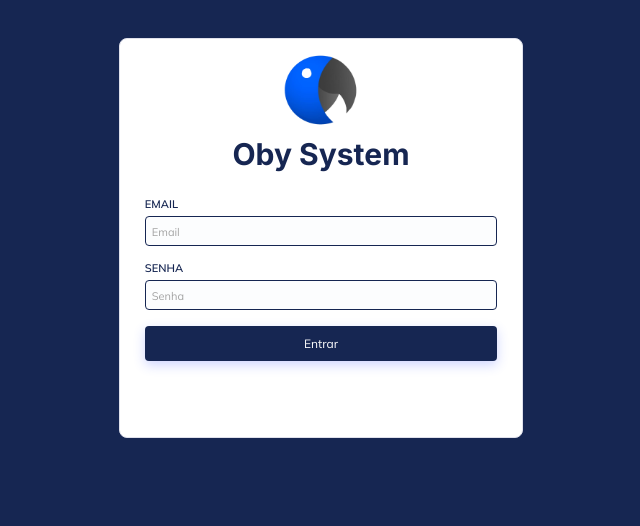
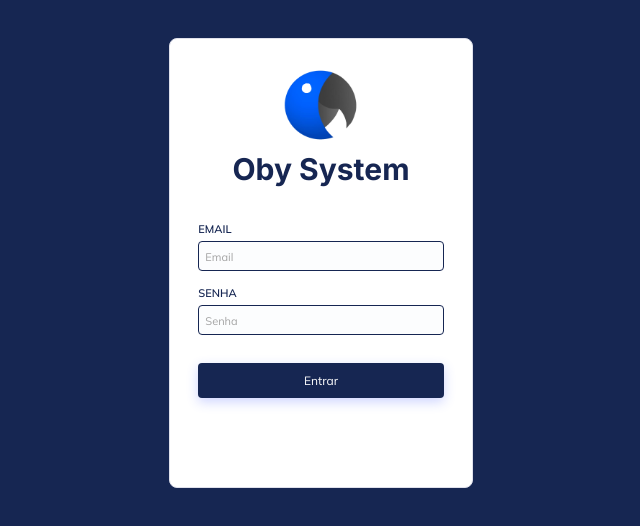
Before and after one commit to amonradev/oby-system, a React (Vite) app: page / in a window 1280 px wide. Shown: the top 526 px of the page, without its empty margins (319-959 px from the left). Built offline with nearby package versions, Linux system fonts and the light colour scheme.

Commit message:
style: Fix style login

```diff
--- a/src/assets/css/@Access.css
+++ b/src/assets/css/@Access.css
@@ -7,10 +7,10 @@ body {
     border: 1px solid #DFE0EB;
     box-sizing: border-box;
     border-radius: 8px;
-    width: 32%;
-    min-height: 400px;
-    max-height: 400px;
-    padding: 10px 25px;
+    width: 24%;
+    min-height: 450px;
+    max-height: 450px;
+    padding: 25px 28px;
 }
 .main__access {
     display: flex;
--- a/src/components/@Access/SubmitButton/style.css
+++ b/src/components/@Access/SubmitButton/style.css
@@ -11,7 +11,7 @@
     font-size: 12px;
 }
 .card__button {
-    margin-top: 16px;
+    margin-top: 28px;
     display: flex;
     justify-content: center;
     align-items: center;
--- a/src/components/@Access/Titles/style.css
+++ b/src/components/@Access/Titles/style.css
@@ -6,7 +6,7 @@
     text-align: center;
     font-family: 'Inter', sans-serif;
     margin: 0;
-    margin-bottom: 25px !important;
+    margin-bottom: 35px !important;
 }
 .h3__access {
     font-style: normal;
```
